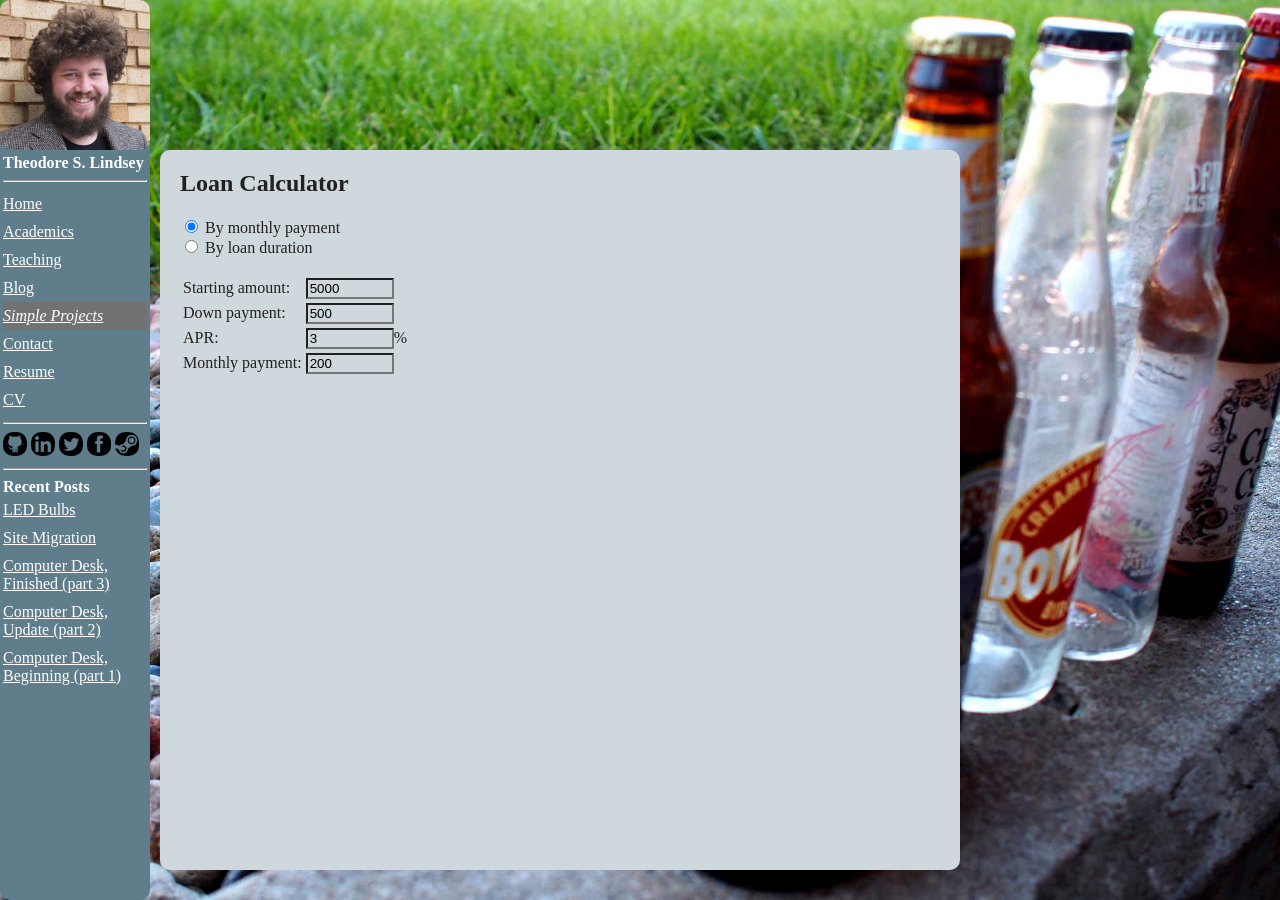
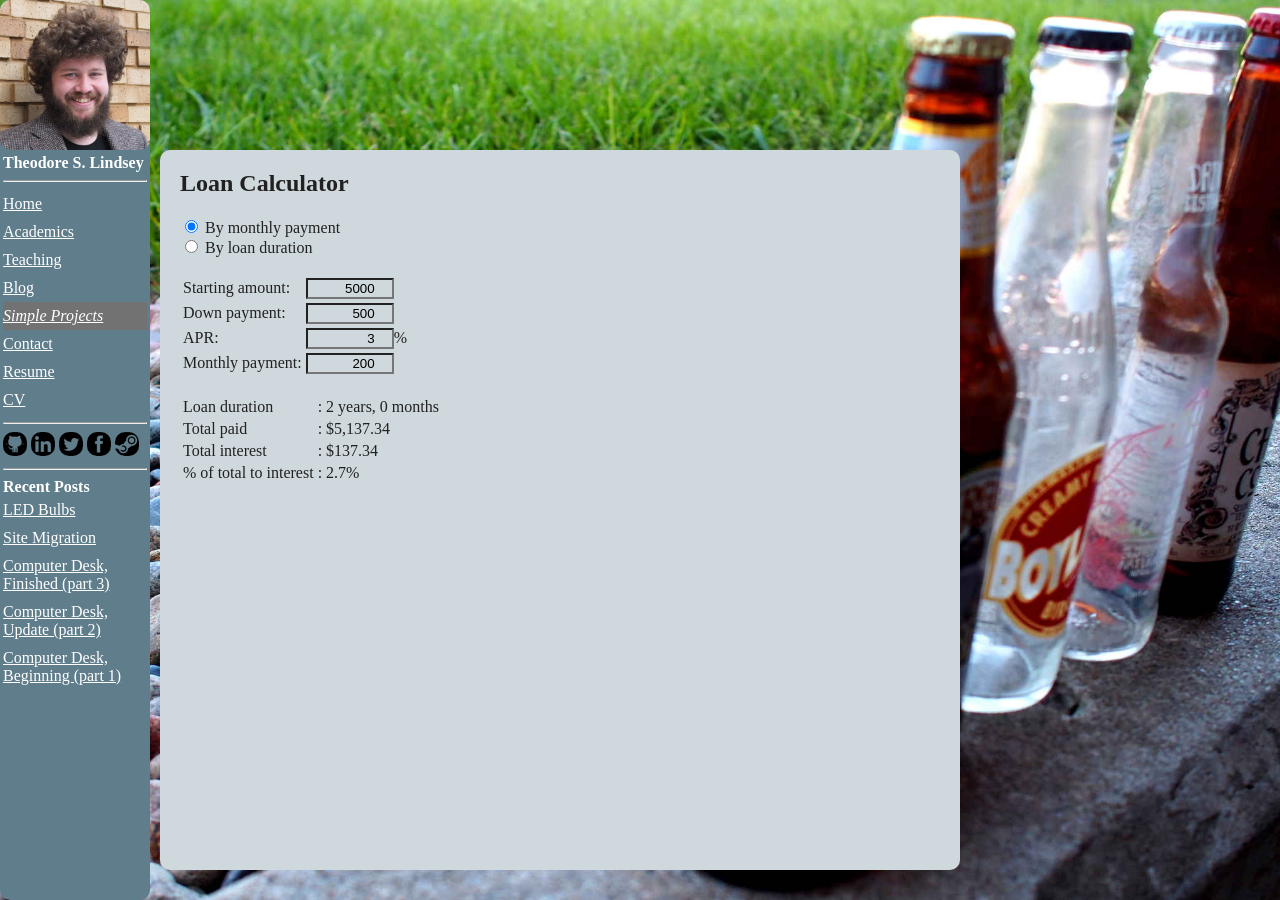
Before and after one commit to RagingRoosevelt/RagingRoosevelt.github.io, a Jekyll site: the page built from projects/loan_calculator.html, in a window 1280 px wide. Built offline with Jekyll 4.4.1, drawn with Linux system fonts in a browser that asks for light colours; some of the changed lines change nothing that is shown.

Commit message:
Finished loan calculator (added by-payment-amount option)

```diff
--- a/projects/loan_calculator.html
+++ b/projects/loan_calculator.html
@@ -15,25 +15,25 @@ last_modified_at: 2016-08-28
     <table>
         <tr>
             <td>Starting amount:</td>
-            <td><input style="background-color: #CFD8DC; width: 6em;" id="p" type="number" pattern="[0-9]*" value="5000" onchange="calculate()" /></td>
+            <td><input style="background-color: #CFD8DC; width: 6em; text-align: right;" id="p" type="number" pattern="[0-9]*" value="5000" onchange="calculate()" /></td>
         </tr>
         <tr>
             <td>Down payment:</td>
-            <td><input style="background-color: #CFD8DC; width: 6em;" id="d" type="number" pattern="[0-9]*" value="500" onchange="calculate()" /></td>
+            <td><input style="background-color: #CFD8DC; width: 6em; text-align: right;" id="d" type="number" pattern="[0-9]*" value="500" onchange="calculate()" /></td>
         </tr>
         <tr>
             <td>APR:</td>
-            <td><input style="background-color: #CFD8DC; width: 6em;" id="r" type="number" pattern="[0-9]*" value="3" onchange="calculate()" />%</td>
+            <td><input style="background-color: #CFD8DC; width: 6em; text-align: right;" id="r" type="number" pattern="[0-9]*" value="3" onchange="calculate()" />%</td>
         </tr>
         <tr>
             <td id="method">Monthly payment:</td>
-            <td><input style="background-color: #CFD8DC; width: 6em;" id="method_v" type="number" pattern="[0-9]*" value="200" onchange="calculate()" /><span id="method_units"></span></td>
+            <td><input style="background-color: #CFD8DC; width: 6em; text-align: right;" id="method_v" type="number" pattern="[0-9]*" value="200" onchange="calculate()" /><span id="method_units"></span></td>
     </table>
 
 
-<!--<button type="button" onclick="quadratic()">Calculate</button><br /><br />-->
+    <br />
 
-<span id="answer"></span><br />
+    <span id="answer"></span><br />
 </span>
 
 <script>
@@ -48,6 +48,8 @@ var eMethod = document.getElementById("method_v");
 var eMethodVal = document.getElementById("method_v");
 var eMethodUnits = document.getElementById("method_units");
 var eAnswer = document.getElementById("answer");
+
+calculate()
 
 function changeMethod(element) {
     eAnswer.innerHTML = "";
@@ -77,6 +79,8 @@ function calculate() {
     var r = Number(eRate.value);
     var m = Number(eMethod.value);
 
+    var results = [];
+
     console.log(toMoney(p) + ", " + r.toString() + "%, " + m.toString() + ", " + toMoney(d));
 
     var principle = p - d;
@@ -85,19 +89,46 @@ function calculate() {
         var num_payments = m * 12;
         var monthly_payment = rate * principle / (1 - Math.pow(1+rate, -num_payments));
         var total_loan_amnt = num_payments * monthly_payment + d;
-        var interest_paid = total_loan_amnt - principle - d;
-        eAnswer.innerHTML = "Monthly payment: " + toMoney(monthly_payment) + "<br />Total interest: " + toMoney(interest_paid) + "<br />Total paid: " + toMoney(total_loan_amnt);
+        var interest_paid = total_loan_amnt - p;
+        results[results.length] = ["Monthly payment", toMoney(monthly_payment)];
+        results[results.length] = ["Total interest", toMoney(interest_paid)];
+        results[results.length] = ["Total paid", toMoney(total_loan_amnt)];
+        results[results.length] = ["% of total to interest", (100 * interest_paid / p).toFixed(1) + "%"];
     } else {
-        //var months = -Math.log(1 - rate * principle / m) / Math.log(1+r);
-        //console.log(months);
-        //eAnswer.innerHTML = "Loan duration: " + months.toString();
+        temp = principle;
+        temp_old = temp+1;
+        months = 0;
+        while (temp > 0){
+            if (temp_old <= temp) {
+                results[results.length] = ["Your monthly payments aren't high enough to ever pay off this loan",""];
+                break;
+            }
+            temp_old = temp;
+            temp = (1 + rate) * temp - m;
+            months += 1;
+            console.log(months.toString() + ": " + toMoney(temp));
+        }
+
+        if (temp <= 0) {
+            var total_loan_amnt = months * m + d + Math.min(0, temp);
+            var interest_paid = total_loan_amnt - p;
+            var years = Math.floor(months / 12);
+            months = months % 12;
+            results[results.length] = ["Loan duration", years.toString() + " years, " + months.toString() + " months"]
+            results[results.length] = ["Total paid", toMoney(total_loan_amnt)];
+            results[results.length] = ["Total interest", toMoney(interest_paid)];
+            results[results.length] = ["% of total to interest", (100 * interest_paid / p).toFixed(1) + "%"];
+        }
     }
 
+    var result = "<table>";
+    for (var i=0; i<results.length; i++) {
+        result += "<tr><td>" + results[i][0] + "</td><td>:</td><td>" + results[i][1] + "</td></tr>";
+    }
+    result += "</table>"
+    eAnswer.innerHTML = result;
+}
 function toMoney(number) {
     return "$" + number.toFixed(2).replace(/\B(?=(\d{3})+(?!\d))/g, ",");
 }
-
-
-}
-
 </script>
```
